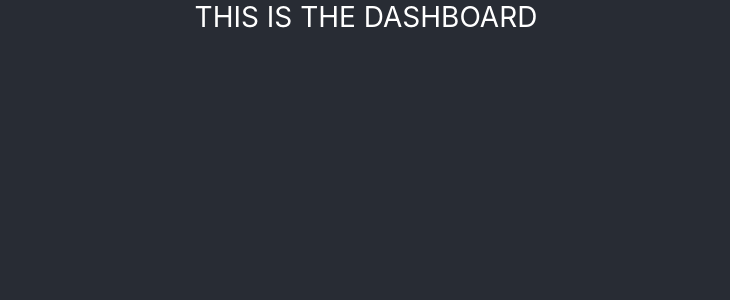
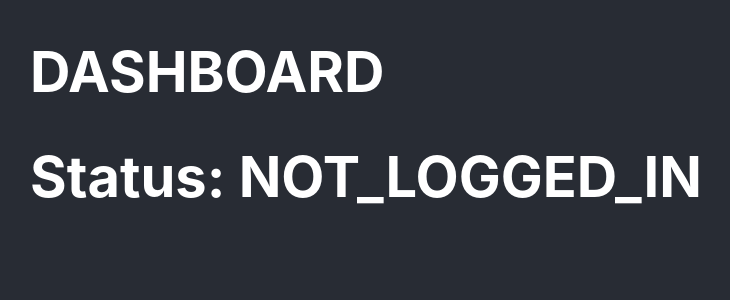
Before and after one commit to lynnter/inventory, a React (Create React App) app: page /dashboard in a window 1280 px wide. Shown: the top 300 px of the page, without its empty margins (274-1004 px from the left). Built offline with nearby package versions, Linux system fonts and the light colour scheme; no server answers.

Commit message:
first prop passed

```diff
--- a/src/App.js
+++ b/src/App.js
@@ -1,14 +1,24 @@
-import React from 'react';
+import React, { Component } from 'react';
 import { observer } from 'mobx-react';
 import './App.css';
 import UserStore from './stores/UserStore';
 // import LoginForm from './LoginForm';
 import LandingPage from './LandingPage';
-import { Dashboard } from './Dashboard';
+import Dashboard from './Dashboard';
 // import InputField from './InputField';
 // import SubmitButton from './SubmitButton';
 import { BrowserRouter, Route, Switch } from 'react-router-dom';
-class App extends React.Component {
+
+class App extends Component {
+  constructor() {
+    super();
+
+    this.state = {
+      loggedInStatus: 'NOT_LOGGED_IN',
+      user: {},
+    };
+  }
+
   //api call here to check session
   async componentDidMount() {
     try {
@@ -76,8 +86,31 @@ class App extends React.Component {
       return (
         <div className="App">
           <div className="container">
-            <Route exact path="/" component={LandingPage} />
-            <Route exact path="/dashboard" component={Dashboard} />
+            <BrowserRouter>
+              <Switch>
+                <Route
+                  exact
+                  path={'/'}
+                  render={(props) => (
+                    <LandingPage
+                      {...props}
+                      loggedInStatus={this.state.loggedInStatus}
+                    />
+                  )}
+                />
+              </Switch>
+            </BrowserRouter>
+
+            <Route
+              exact
+              path={'/dashboard'}
+              render={(props) => (
+                <Dashboard
+                  {...props}
+                  loggedInStatus={this.state.loggedInStatus}
+                />
+              )}
+            />
           </div>
         </div>
       );
--- a/src/Dashboard.js
+++ b/src/Dashboard.js
@@ -1,5 +1,12 @@
 import React from 'react';
 
-export const Dashboard = () => {
-  return <div> THIS IS THE DASHBOARD</div>;
+const Dashboard = (props) => {
+  return (
+    <div>
+      <h1>DASHBOARD</h1>
+      <h1>Status: {props.loggedInStatus}</h1>
+    </div>
+  );
 };
+
+export default Dashboard;
--- a/src/LandingPage.js
+++ b/src/LandingPage.js
@@ -1,13 +1,13 @@
-import React from 'react';
+import React, { Component } from 'react';
 // import ReactDOM from 'react-dom';
 import LoginForm from '../src/LoginForm';
 
-function LandingPage() {
-  return (
-    <div>
-      <LoginForm />
-    </div>
-  );
+export default class LandingPage extends Component {
+  render() {
+    return (
+      <div>
+        <LoginForm />
+      </div>
+    );
+  }
 }
-
-export default LandingPage;
```
Also changed, not shown: 2 other files (tests, documents, lock files or other folders).
